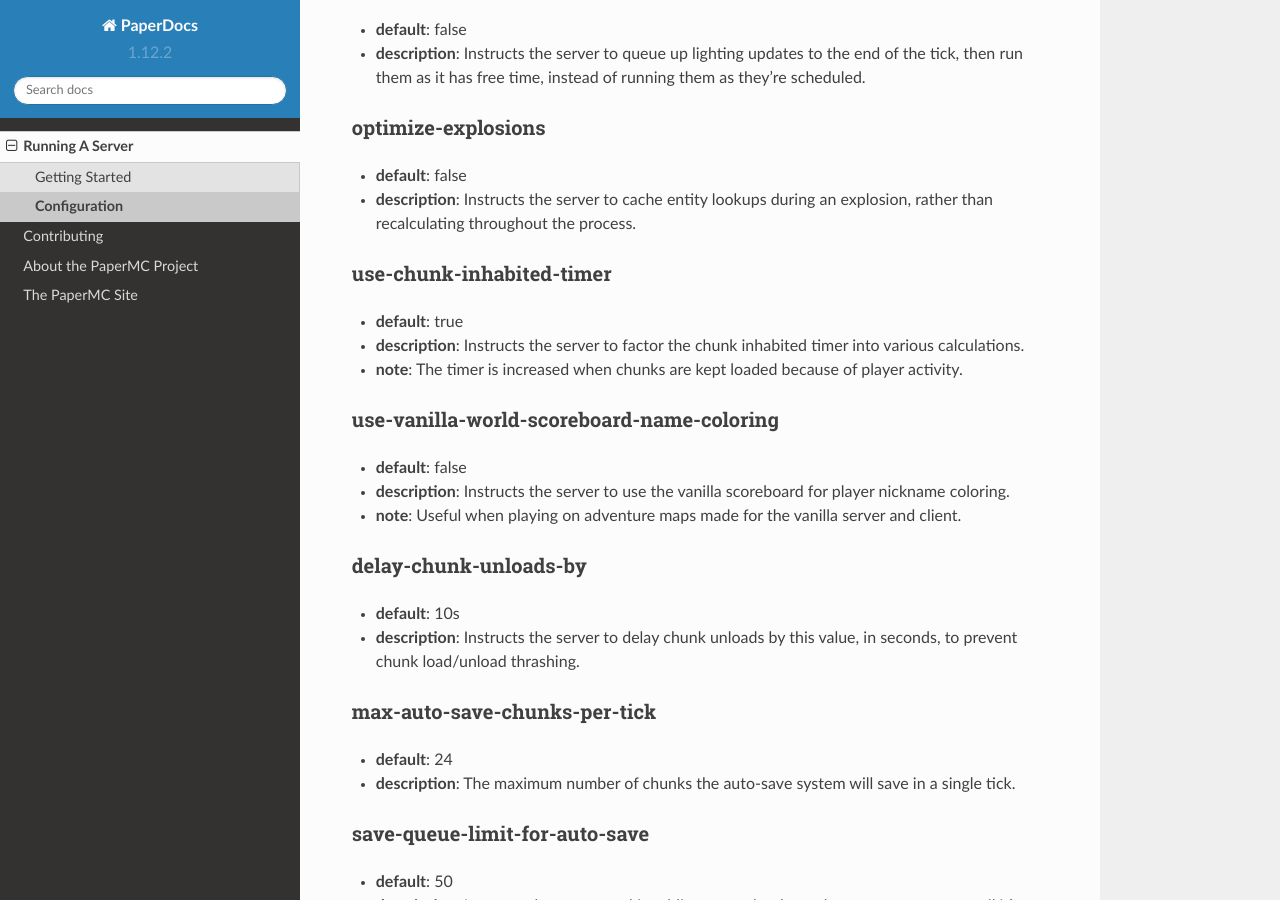
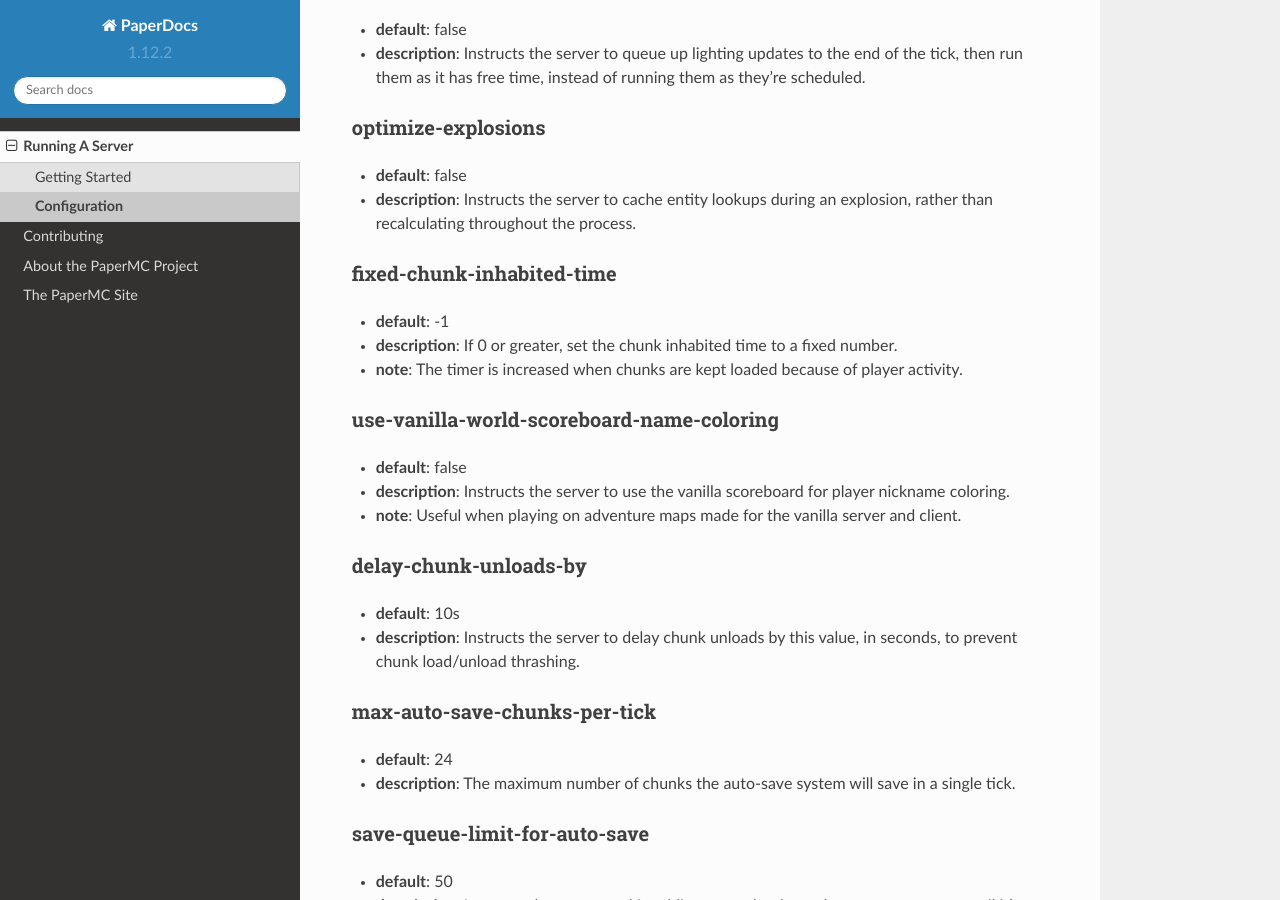
Before and after one commit to PaperMC/PaperDocs, a Sphinx documentation site: the page built from source/server/configuration.rst, in a window 1280 px wide and 900 px high, scrolled down 11504 px. Built offline with Sphinx 7.4.7 and the Read the Docs theme 2.0.0, drawn with Linux system fonts in a browser that asks for light colours.

Commit message:
Change use-chunk-inhabited-timer -> fixed-chunk-inhabited-time
https://github.com/PaperMC/Paper/commit/19b4f78b55aeaeec67ed142b3932d14eae3e3f51

```diff
--- a/source/server/configuration.rst
+++ b/source/server/configuration.rst
@@ -512,11 +512,11 @@
 * **description**: Instructs the server to cache entity lookups during an
   explosion, rather than recalculating throughout the process.
 
-use-chunk-inhabited-timer
-~~~~~~~~~~~~~~~~~~~~~~~~~
-* **default**: true
-* **description**: Instructs the server to factor the chunk inhabited timer
-  into various calculations.
+fixed-chunk-inhabited-time
+~~~~~~~~~~~~~~~~~~~~~~~~~~
+* **default**: -1
+* **description**: If 0 or greater, set the chunk inhabited time to a fixed
+  number.
 * **note**: The timer is increased when chunks are kept loaded because of
   player activity.
 
```
